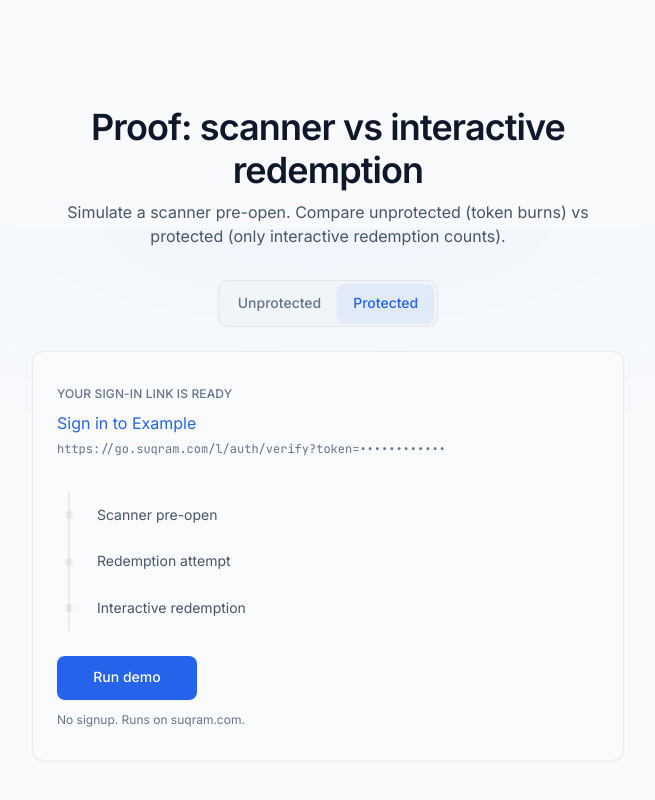
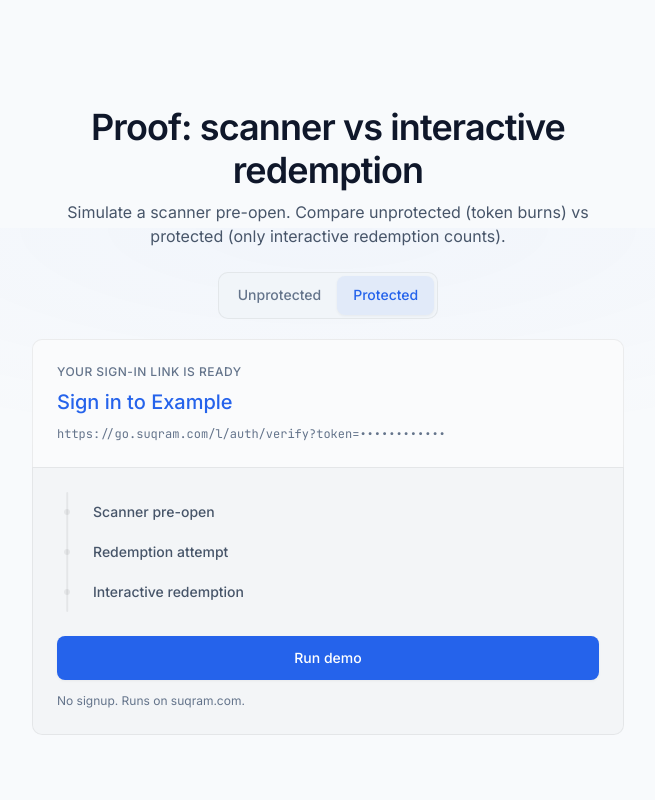
Before and after one commit to macuunamatata/Suqram, a Next.js app in the folder site/: page / in a window 1280 px wide. Shown: the part 572-1372 px from the top of the page, without its empty margins (312-967 px from the left). Built offline with nearby package versions, Linux system fonts and the light colour scheme.

Commit message:
Polish UI/UX to domained feel

```diff
--- a/site/app/components/DemoBeforeAfter.tsx
+++ b/site/app/components/DemoBeforeAfter.tsx
@@ -183,26 +183,24 @@ export default function DemoBeforeAfter() {
   const previewUrl = mode === "unprotected" ? UNPROTECTED_URL : PROTECTED_URL;
   const showOutcomes = phase === "running" || phase === "done";
   const railFillHeight = activeStep === 0 ? 0 : (activeStep / 3) * 100;
-  const progressBarWidth = activeStep === 0 ? 0 : (activeStep / 3) * 100;
 
-  const copyLog = useCallback(() => {
+  const copyLogs = useCallback(() => {
     if (logLines.length) navigator.clipboard.writeText(logLines.join("\n"));
   }, [logLines]);
 
   return (
     <section className="py-12 sm:py-16" aria-label="Demo">
-      <div className="mx-auto max-w-[640px] px-4 sm:px-6">
+      <div className="mx-auto max-w-[640px] px-4 sm:px-6 demoWidget">
         <h2 className="section-h2 text-center">
           Proof: scanner vs interactive redemption
         </h2>
-        <p className="mt-2 text-center text-[var(--text-secondary)] max-w-xl mx-auto text-sm sm:text-base">
+        <p className="mt-2 text-center text-[var(--text-secondary)] max-w-xl mx-auto text-sm sm:text-base leading-relaxed">
           Simulate a scanner pre-open. Compare unprotected (token burns) vs protected (only interactive redemption counts).
         </p>
 
-        <div className="demo-hero-inner mt-8">
-          {/* Segmented control — Unprotected / Protected */}
-          <div className="flex justify-center mb-6">
-            <div className="demo-segmented" role="tablist" aria-label="Link type">
+        <div className="demoWidget-header">
+          <div className="flex justify-center mb-5">
+            <div className="demoWidget-segmented" role="tablist" aria-label="Link type">
               <button
                 type="button"
                 role="tab"
@@ -210,7 +208,7 @@ export default function DemoBeforeAfter() {
                 aria-controls="demo-content"
                 id="demo-tab-unprotected"
                 data-selected={mode === "unprotected"}
-                className="demo-segmented-option"
+                className="demoWidget-segmentedOption"
                 onClick={() => onModeChange("unprotected")}
               >
                 Unprotected
@@ -222,7 +220,7 @@ export default function DemoBeforeAfter() {
                 aria-controls="demo-content"
                 id="demo-tab-protected"
                 data-selected={mode === "protected"}
-                className="demo-segmented-option demo-segmented-protected"
+                className="demoWidget-segmentedOption demoWidget-segmentedProtected"
                 onClick={() => onModeChange("protected")}
               >
                 Protected
@@ -230,75 +228,67 @@ export default function DemoBeforeAfter() {
             </div>
           </div>
 
-          <div className="demo-glass" id="demo-content">
-            <div className="demo-inner">
-              {/* Email snippet — realistic, airy */}
-              <p className="demo-email-label">Your sign-in link is ready</p>
-              <div className="mt-2">
-                <span className="demo-real-link">Sign in to Example</span>
-                <p className="demo-url-preview truncate" title={previewUrl}>
-                  {previewUrl}
-                </p>
-              </div>
+          <div id="demo-content">
+            {/* Part 1: Email snippet — light surface, no heavy border */}
+            <div className="demoEmail">
+              <p className="demoEmail-label">Your sign-in link is ready</p>
+              <span className="demoEmail-link">Sign in to Example</span>
+              <p className="demoEmail-url" title={previewUrl}>
+                {previewUrl}
+              </p>
+            </div>
 
-              {/* Rail — CSS grid: column 1 fixed rail (fill-down), column 2 step + pill */}
-              <div className="demo-rail-grid mt-8">
-                <div className="demo-rail-column">
-                  <div className="demo-rail-track" aria-hidden />
+            {/* Part 2: Proof trace — rail + terminal on subtle tint */}
+            <div className="demoTrace">
+              <div className="demoTrace-grid">
+                <div className="demoRail">
+                  <div className="demoRail-track" aria-hidden />
                   <div
-                    className="demo-rail-fill"
+                    className="demoRail-fill"
                     style={{ height: `${railFillHeight}%` }}
                     aria-hidden
                   />
-                  <div className={`demo-rail-dot ${activeStep >= 1 ? "active" : ""}`} data-step="1" aria-hidden />
-                  <div className={`demo-rail-dot ${activeStep >= 2 ? "active" : ""}`} data-step="2" aria-hidden />
-                  <div className={`demo-rail-dot ${activeStep >= 3 ? "active" : ""}`} data-step="3" aria-hidden />
+                  <div className={`demoRail-dot ${activeStep >= 1 ? "active" : ""}`} data-step="1" aria-hidden />
+                  <div className={`demoRail-dot ${activeStep >= 2 ? "active" : ""}`} data-step="2" aria-hidden />
+                  <div className={`demoRail-dot ${activeStep >= 3 ? "active" : ""}`} data-step="3" aria-hidden />
                 </div>
-                <div className="demo-rail-step">
-                  <span className="demo-rail-label">{STEP_LABELS[0]}</span>
+                <div className="demoStep">
+                  <span className="demoStep-label">{STEP_LABELS[0]}</span>
                   {showOutcomes && activeStep >= 1 && (
-                    <span className="demo-pill demo-pill-ok">{getPill(1, mode).label}</span>
+                    <span className="demoPill demoPill-ok">{getPill(1, mode).label}</span>
                   )}
                 </div>
-                <div className="demo-rail-step">
-                  <span className="demo-rail-label">{STEP_LABELS[1]}</span>
+                <div className="demoStep">
+                  <span className="demoStep-label">{STEP_LABELS[1]}</span>
                   {showOutcomes && activeStep >= 2 && (
-                    <span className={`demo-pill ${getPill(2, mode).ok ? "demo-pill-ok" : "demo-pill-bad"}`}>
+                    <span className={`demoPill ${getPill(2, mode).ok ? "demoPill-ok" : "demoPill-bad"}`}>
                       {getPill(2, mode).label}
                     </span>
                   )}
                 </div>
-                <div className="demo-rail-step">
-                  <span className="demo-rail-label">{STEP_LABELS[2]}</span>
+                <div className="demoStep">
+                  <span className="demoStep-label">{STEP_LABELS[2]}</span>
                   {showOutcomes && activeStep >= 3 && (
-                    <span className={`demo-pill ${getPill(3, mode).ok ? "demo-pill-ok" : "demo-pill-bad"}`}>
+                    <span className={`demoPill ${getPill(3, mode).ok ? "demoPill-ok" : "demoPill-bad"}`}>
                       {getPill(3, mode).label}
                     </span>
                   )}
                 </div>
               </div>
 
-              {/* Slim progress bar under rail (while running) */}
-              {(phase === "running" || phase === "done") && (
-                <div className="demo-rail-progress" aria-hidden>
-                  <div className="demo-rail-progress-bar" style={{ width: `${progressBarWidth}%` }} />
-                </div>
-              )}
-
-              {/* Log — mini terminal, one copy per block, lines reveal in sync */}
               {logLines.length > 0 && (
-                <div className="demo-log-wrap" role="log" aria-label="Request log">
+                <div className="demoTerminal" role="log" aria-label="Request log">
                   <button
                     type="button"
-                    className="demo-log-copy"
-                    onClick={copyLog}
-                    title="Copy log"
-                    aria-label="Copy log"
+                    className="demoTerminal-copy"
+                    onClick={copyLogs}
+                    title="Copy logs"
+                    aria-label="Copy logs"
                   >
                     <CopyIcon />
                   </button>
                   {logLines.map((line, i) => (
-                    <div key={`${runId}-${i}-${line}`} className="demo-log-line">
+                    <div key={`${runId}-${i}-${line}`} className="demoTerminal-line">
                       <code>{line}</code>
                     </div>
                   ))}
@@ -311,17 +301,17 @@ export default function DemoBeforeAfter() {
                 </p>
               )}
 
-              <div className="mt-6">
+              <div className="demoWidget-footer">
                 <button
                   type="button"
                   onClick={runDemo}
                   disabled={phase === "running"}
-                  className="demo-btn-primary"
+                  className="demoWidget-btn"
                   aria-busy={phase === "running"}
                   aria-live="polite"
                 >
                   {phase === "running" ? (
-                    <span className="demo-btn-dots" aria-hidden>
+                    <span className="demoWidget-btnDots" aria-hidden>
                       <span />
                       <span />
                       <span />
@@ -330,10 +320,10 @@ export default function DemoBeforeAfter() {
                     "Run demo"
                   )}
                 </button>
+                <p className="demoWidget-footerNote">
+                  No signup. Runs on suqram.com.
+                </p>
               </div>
-              <p className="mt-3 text-xs text-[var(--muted)]">
-                No signup. Runs on suqram.com.
-              </p>
             </div>
           </div>
         </div>
--- a/site/app/globals.css
+++ b/site/app/globals.css
@@ -508,196 +508,240 @@ h3 {
     color: var(--primary);
   }
 
-  /* Proof widget — premium demo block */
-  .demo-hero-inner {
+  /* ─── Demo widget (Stripe/Linear proof) ─── */
+  /* Tokens */
+  .demoWidget {
+    --demo-radius: var(--radius-lg);
+    --demo-border: var(--border);
+    --demo-shadow: var(--shadow-surface);
+    --demo-surface: var(--surface-tint);
+    --demo-surface-trace: rgba(15, 23, 42, 0.02);
+    --demo-text: var(--text);
+    --demo-text-secondary: var(--text-secondary);
+    --demo-muted: var(--muted);
+    --demo-link-size: 1.125rem; /* 18px */
+  }
+
+  .demoWidget-header {
     margin-top: var(--space-6);
   }
-  .demo-glass {
-    background: var(--surface-tint);
-    border: 1px solid var(--border);
-    border-radius: var(--radius-xl);
-    box-shadow: var(--shadow-surface);
-    overflow: hidden;
+  .demoWidget-segmented {
+    display: inline-flex;
+    padding: 3px;
+    background: var(--bg-subtle);
+    border: 1px solid var(--demo-border);
+    border-radius: var(--demo-radius);
+    gap: 0;
   }
-  .demo-inner {
-    padding: var(--space-6) var(--space-5);
+  .demoWidget-segmentedOption {
+    padding: 0.5rem 1rem;
+    font-size: var(--text-sm);
+    font-weight: 500;
+    color: var(--demo-muted);
+    background: transparent;
+    border: none;
+    border-radius: calc(var(--demo-radius) - 2px);
+    cursor: pointer;
+    transition: color var(--duration-ui) var(--ease-out),
+      background-color var(--duration-ui) var(--ease-out);
+  }
+  .demoWidget-segmentedOption:hover {
+    color: var(--demo-text-secondary);
+  }
+  .demoWidget-segmentedOption[data-selected="true"] {
+    background: var(--surface);
+    color: var(--demo-text);
+    box-shadow: var(--demo-shadow);
+  }
+  .demoWidget-segmentedOption[data-selected="true"].demoWidget-segmentedProtected {
+    background: var(--primary-muted);
+    color: var(--primary);
+  }
+  .demoWidget-segmentedOption:focus-visible {
+    outline: none;
+    box-shadow: 0 0 0 2px var(--primary-ring);
+  }
+
+  /* Part 1: Email snippet — light surface, no heavy border */
+  .demoEmail {
+    background: var(--demo-surface);
+    border: 1px solid var(--demo-border);
+    border-bottom: none;
+    border-radius: var(--demo-radius) var(--demo-radius) 0 0;
+    padding: var(--space-5) var(--space-5) var(--space-6);
+    text-align: left;
   }
   @media (min-width: 640px) {
-    .demo-inner {
-      padding: var(--space-8) var(--space-6);
+    .demoEmail {
+      padding: var(--space-6) var(--space-6) var(--space-6);
     }
   }
-
-  /* Email snippet — realistic, airy */
-  .demo-email-label {
+  .demoEmail-label {
     font-size: var(--text-xs);
     font-weight: 500;
-    color: var(--muted);
-    letter-spacing: 0.01em;
+    color: var(--demo-muted);
+    letter-spacing: 0.04em;
     text-transform: uppercase;
+    line-height: 1.4;
   }
-  .demo-real-link {
-    padding: 0;
-    border: none;
-    background: none;
-    cursor: default;
+  .demoEmail-link {
+    display: block;
+    margin-top: var(--space-2);
     color: var(--primary);
-    font-weight: 400;
-    font-size: var(--text-base);
+    font-size: var(--demo-link-size);
+    font-weight: 500;
+    line-height: 1.45;
     text-decoration: none;
     text-underline-offset: 3px;
     transition: color var(--duration-ui) var(--ease-out);
   }
-  .demo-real-link:hover {
+  @media (min-width: 640px) {
+    .demoEmail-link {
+      font-size: 1.25rem; /* 20px */
+    }
+  }
+  .demoEmail-link:hover {
     text-decoration: underline;
   }
-  .demo-url-preview {
+  .demoEmail-url {
+    margin-top: var(--space-2);
     font-family: var(--font-mono);
     font-size: var(--text-xs);
-    color: var(--muted);
-    margin-top: var(--space-1);
-  }
-  .demo-real-link-inner { display: inline; }
-  .demo-underline { display: none; }
-  .demo-beam { display: none; }
-  .demo-waterline { display: none; }
-
-  /* Segmented control — iOS/Linear style */
-  .demo-segmented {
-    display: inline-flex;
-    padding: 3px;
-    background: var(--bg-subtle);
-    border: 1px solid var(--border);
-    border-radius: var(--radius-lg);
-    gap: 0;
-  }
-  .demo-segmented-option {
-    padding: 0.5rem 1rem;
-    font-size: var(--text-sm);
-    font-weight: 500;
-    color: var(--muted);
-    background: transparent;
-    border: none;
-    border-radius: calc(var(--radius-lg) - 2px);
-    cursor: pointer;
-    transition: color var(--duration-ui) var(--ease-out),
-      background-color var(--duration-ui) var(--ease-out);
-  }
-  .demo-segmented-option:hover {
-    color: var(--text-secondary);
-  }
-  .demo-segmented-option[data-selected="true"] {
-    background: var(--surface);
-    color: var(--text);
-    box-shadow: var(--shadow-surface);
-  }
-  .demo-segmented-option[data-selected="true"].demo-segmented-protected {
-    background: var(--primary-muted);
-    color: var(--primary);
-  }
-  .demo-segmented-option:focus-visible {
-    outline: none;
-    box-shadow: 0 0 0 2px var(--primary-ring);
+    color: var(--demo-muted);
+    line-height: 1.5;
+    overflow: hidden;
+    text-overflow: ellipsis;
+    white-space: nowrap;
   }
 
-  /* Rail — CSS grid: column 1 fixed width, column 2 content; fill-down */
-  .demo-rail-grid {
+  /* Part 2: Proof trace — rail + terminal on subtle tint */
+  .demoTrace {
+    background: var(--demo-surface-trace);
+    border: 1px solid var(--demo-border);
+    border-radius: 0 0 var(--demo-radius) var(--demo-radius);
+    padding: var(--space-6) var(--space-5);
+  }
+  @media (min-width: 640px) {
+    .demoTrace {
+      padding: var(--space-6) var(--space-6);
+    }
+  }
+
+  /* 2-column grid: left = rail (fixed), right = step + pill — no misalign on mobile */
+  .demoTrace-grid {
     display: grid;
-    grid-template-columns: 24px 1fr;
-    grid-template-rows: 1fr 1fr 1fr;
+    grid-template-columns: 20px 1fr;
+    grid-template-rows: auto auto auto;
     gap: 0 var(--space-4);
     align-items: center;
-    min-height: 0;
   }
-  .demo-rail-column {
+  .demoRail {
     grid-column: 1;
     grid-row: 1 / -1;
     position: relative;
-    width: 24px;
+    width: 20px;
     align-self: stretch;
-    min-height: 140px;
+    min-height: 120px;
   }
-  .demo-rail-track {
+  .demoRail-track {
     position: absolute;
     left: 50%;
     top: 0;
     bottom: 0;
-    width: 2px;
+    width: 1.5px;
     transform: translateX(-50%);
-    background: var(--border);
+    background: var(--demo-border);
     border-radius: 1px;
   }
-  .demo-rail-fill {
+  .demoRail-fill {
     position: absolute;
     left: 50%;
     top: 0;
-    width: 2px;
+    width: 1.5px;
     transform: translateX(-50%);
-    background: linear-gradient(to bottom, var(--primary) 0%, var(--primary) 100%);
+    background: var(--primary);
     border-radius: 1px;
     transition: height var(--duration-ui) var(--ease-out);
   }
-  .demo-rail-dot {
+  @media (prefers-reduced-motion: reduce) {
+    .demoRail-fill {
+      transition: none;
+    }
+  }
+  .demoRail-dot {
     position: absolute;
     left: 50%;
-    width: 8px;
-    height: 8px;
+    width: 6px;
+    height: 6px;
     border-radius: 50%;
-    background: var(--border);
+    background: var(--demo-border);
     transform: translate(-50%, -50%);
-    transition: background var(--duration-ui) var(--ease-out);
+    box-shadow: 0 0 0 0 transparent;
+    transition: background var(--duration-ui) var(--ease-out),
+      box-shadow var(--duration-ui) var(--ease-out);
     z-index: 1;
   }
-  .demo-rail-dot.active {
-    background: var(--primary);
+  .demoRail-dot.active {
+    background: var(--surface);
+    box-shadow: 0 0 0 2px var(--primary);
   }
-  .demo-rail-dot[data-step="1"] { top: 16.666%; }
-  .demo-rail-dot[data-step="2"] { top: 50%; }
-  .demo-rail-dot[data-step="3"] { top: 83.333%; }
-  .demo-rail-step {
+  @media (prefers-reduced-motion: reduce) {
+    .demoRail-dot {
+      transition: none;
+    }
+  }
+  .demoRail-dot[data-step="1"] { top: 16.666%; }
+  .demoRail-dot[data-step="2"] { top: 50%; }
+  .demoRail-dot[data-step="3"] { top: 83.333%; }
+  .demoStep {
     display: flex;
     align-items: center;
     justify-content: space-between;
     gap: var(--space-3);
-    min-height: 44px;
+    min-height: 40px;
     padding: var(--space-2) 0;
+    line-height: 1.45;
   }
-  .demo-rail-label {
+  .demoStep-label {
     font-size: var(--text-sm);
-    color: var(--text-secondary);
+    font-weight: 500;
+    color: var(--demo-text-secondary);
   }
-  .demo-pill {
+  .demoPill {
     flex-shrink: 0;
-    padding: 2px 8px;
+    padding: 3px 8px;
     font-size: 0.6875rem;
     font-weight: 500;
     border-radius: 999px;
     letter-spacing: 0.02em;
   }
-  .demo-pill-ok {
+  .demoPill-ok {
     background: var(--status-success-muted);
     color: var(--status-success);
   }
-  .demo-pill-bad {
+  .demoPill-bad {
     background: var(--status-error-muted);
     color: var(--status-error);
   }
 
-  /* Log — mini terminal, one copy per block */
-  .demo-log-wrap {
+  /* Terminal log — mono, subtle tint, inset border, one Copy logs */
+  .demoTerminal {
     position: relative;
-    margin-top: var(--space-6);
-    padding: var(--space-4);
-    background: rgba(15, 23, 42, 0.02);
-    border: 1px solid var(--border);
+    margin-top: var(--space-5);
+    padding: var(--space-4) var(--space-4) var(--space-4);
+    padding-right: 2.75rem;
+    background: var(--demo-surface-trace);
+    border: 1px solid var(--demo-border);
     border-radius: var(--radius-md);
+    box-shadow: inset 0 1px 2px rgba(0, 0, 0, 0.04);
     font-family: var(--font-mono);
     font-size: var(--text-xs);
-    color: var(--text-secondary);
-    max-height: 140px;
+    color: var(--demo-text-secondary);
+    line-height: 1.6;
+    max-height: 120px;
     overflow-y: auto;
   }
-  .demo-log-copy {
+  .demoTerminal-copy {
     position: absolute;
     top: var(--space-2);
     right: var(--space-2);
@@ -707,41 +751,42 @@ h3 {
     align-items: center;
     justify-content: center;
     padding: 0;
-    border: 1px solid var(--border);
+    border: 1px solid var(--demo-border);
     border-radius: var(--radius-sm);
     background: var(--surface);
-    color: var(--muted);
+    color: var(--demo-muted);
     cursor: pointer;
-    transition: background-color var(--duration-ui) var(--ease-out), color var(--duration-ui) var(--ease-out);
+    transition: background-color var(--duration-ui) var(--ease-out),
+      color var(--duration-ui) var(--ease-out);
   }
-  .demo-log-copy:hover {
+  .demoTerminal-copy:hover {
     background: var(--surface-hover);
-    color: var(--text);
+    color: var(--demo-text);
   }
-  .demo-log-copy:focus-visible {
+  .demoTerminal-copy:focus-visible {
     outline: none;
     box-shadow: 0 0 0 2px var(--primary-ring);
   }
-  .demo-log-line {
+  .demoTerminal-line {
     padding: 2px 0;
     opacity: 0;
-    transform: translateY(-4px);
-    animation: demo-log-reveal var(--duration-ui) var(--ease-out) forwards;
+    transform: translateY(-2px);
+    animation: demoTerminal-reveal var(--duration-ui) var(--ease-out) forwards;
   }
   @media (prefers-reduced-motion: reduce) {
-    .demo-log-line {
+    .demoTerminal-line {
       animation: none;
       opacity: 1;
       transform: none;
     }
   }
-  @keyframes demo-log-reveal {
+  @keyframes demoTerminal-reveal {
     to {
       opacity: 1;
       transform: translateY(0);
     }
   }
-  .demo-log-line code {
+  .demoTerminal-line code {
     display: block;
     min-width: 0;
     overflow: hidden;
@@ -749,13 +794,15 @@ h3 {
     white-space: nowrap;
   }
 
-  /* Run button — in-button progress only */
-  .demo-btn-primary {
-    display: inline-flex;
+  /* Widget footer — full-width Run demo */
+  .demoWidget-footer {
+    margin-top: var(--space-6);
+  }
+  .demoWidget-btn {
+    display: flex;
     align-items: center;
     justify-content: center;
-    gap: var(--space-2);
-    min-width: 140px;
+    width: 100%;
     height: 44px;
     padding: 0 1.25rem;
     font-size: var(--text-sm);
@@ -764,66 +811,63 @@ h3 {
     background: var(--primary);
     border: none;
     border-radius: var(--radius-md);
-    box-shadow: var(--shadow-surface);
+    box-shadow: var(--demo-shadow);
     transition: background-color var(--duration-ui) var(--ease-out),
       transform var(--duration-ui) var(--ease-out),
       box-shadow var(--duration-ui) var(--ease-out);
   }
-  .demo-btn-primary:hover:not(:disabled) {
+  .demoWidget-btn:hover:not(:disabled) {
     background: var(--primary-hover);
     transform: translateY(-1px);
     box-shadow: 0 2px 6px rgba(0, 0, 0, 0.08);
   }
-  .demo-btn-primary:active:not(:disabled) {
+  .demoWidget-btn:active:not(:disabled) {
     transform: translateY(0);
-    box-shadow: var(--shadow-surface);
+    box-shadow: var(--demo-shadow);
   }
-  .demo-btn-primary:disabled {
+  .demoWidget-btn:disabled {
     cursor: not-allowed;
   }
-  .demo-btn-primary:focus-visible {
+  .demoWidget-btn:focus-visible {
     outline: none;
     box-shadow: 0 0 0 2px var(--surface), 0 0 0 4px var(--primary-ring);
   }
   @media (prefers-reduced-motion: reduce) {
-    .demo-btn-primary:hover { transform: none; }
-    .demo-btn-primary:active { transform: none; }
+    .demoWidget-btn:hover,
+    .demoWidget-btn:active {
+      transform: none;
+    }
   }
-  .demo-btn-dots {
+  .demoWidget-btnDots {
     display: inline-flex;
     align-items: center;
     justify-content: center;
-    gap: 4px;
+    gap: 5px;
   }
-  .demo-btn-dots span {
+  .demoWidget-btnDots span {
     width: 4px;
     height: 4px;
     border-radius: 50%;
     background: currentColor;
-    opacity: 0.7;
-    animation: demo-dot-pulse 0.9s ease-in-out infinite;
+    opacity: 0.8;
+    animation: demoWidget-pulse 0.9s ease-in-out infinite;
   }
-  .demo-btn-dots span:nth-child(2) { animation-delay: 0.15s; }
-  .demo-btn-dots span:nth-child(3) { animation-delay: 0.3s; }
+  .demoWidget-btnDots span:nth-child(2) { animation-delay: 0.15s; }
+  .demoWidget-btnDots span:nth-child(3) { animation-delay: 0.3s; }
   @media (prefers-reduced-motion: reduce) {
-    .demo-btn-dots span { animation: none; }
+    .demoWidget-btnDots span {
+      animation: none;
+    }
   }
-  @keyframes demo-dot-pulse {
+  @keyframes demoWidget-pulse {
     0%, 100% { opacity: 0.4; transform: scale(0.9); }
     50% { opacity: 0.9; transform: scale(1); }
   }
-  .demo-rail-progress {
-    height: 2px;
-    background: var(--border);
-    border-radius: 1px;
-    margin-top: var(--space-2);
-    overflow: hidden;
-  }
-  .demo-rail-progress-bar {
-    height: 100%;
-    background: var(--primary);
-    border-radius: 1px;
-    transition: width var(--duration-ui) var(--ease-out);
+  .demoWidget-footerNote {
+    margin-top: var(--space-3);
+    font-size: var(--text-xs);
+    color: var(--demo-muted);
+    line-height: 1.5;
   }
 }
 
```
